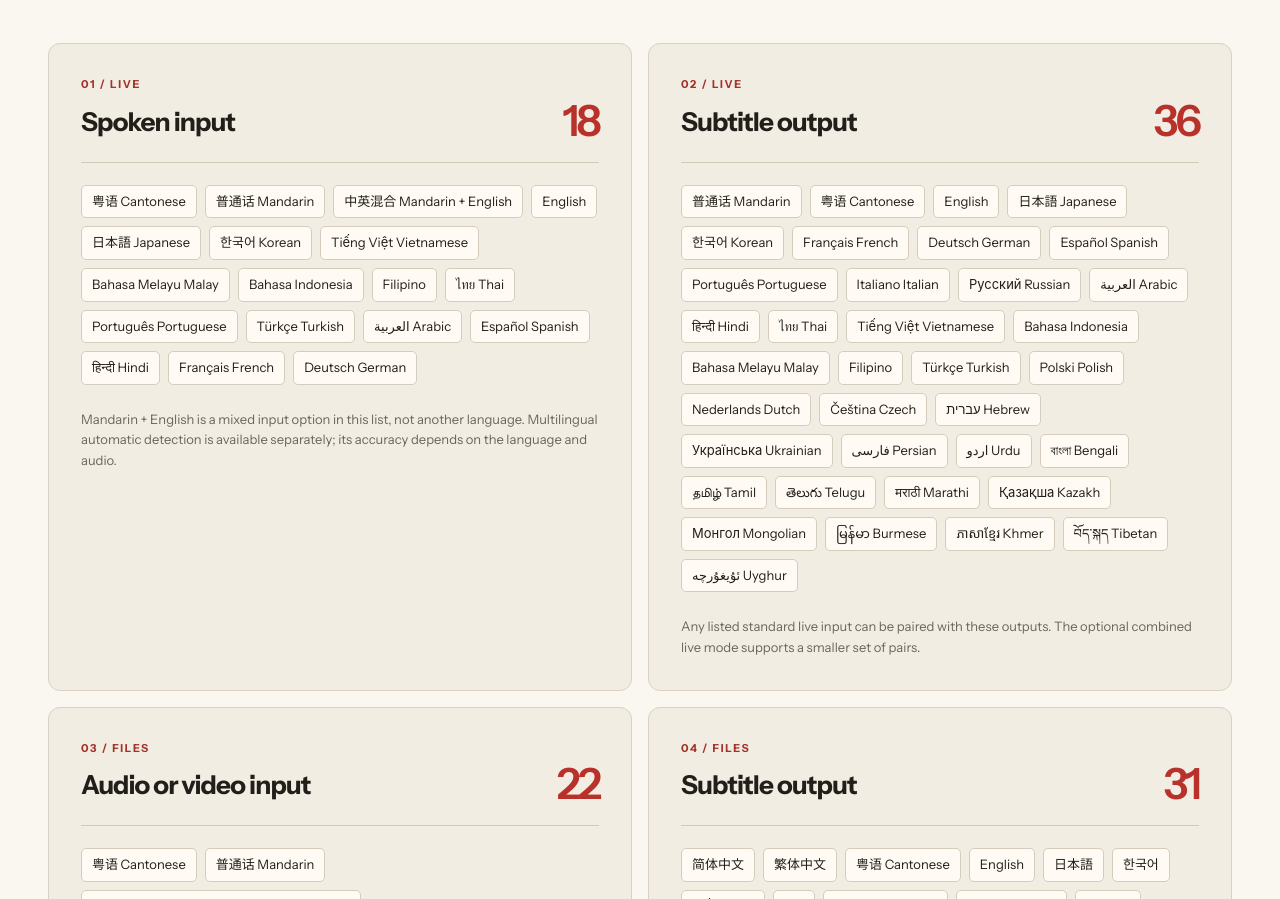
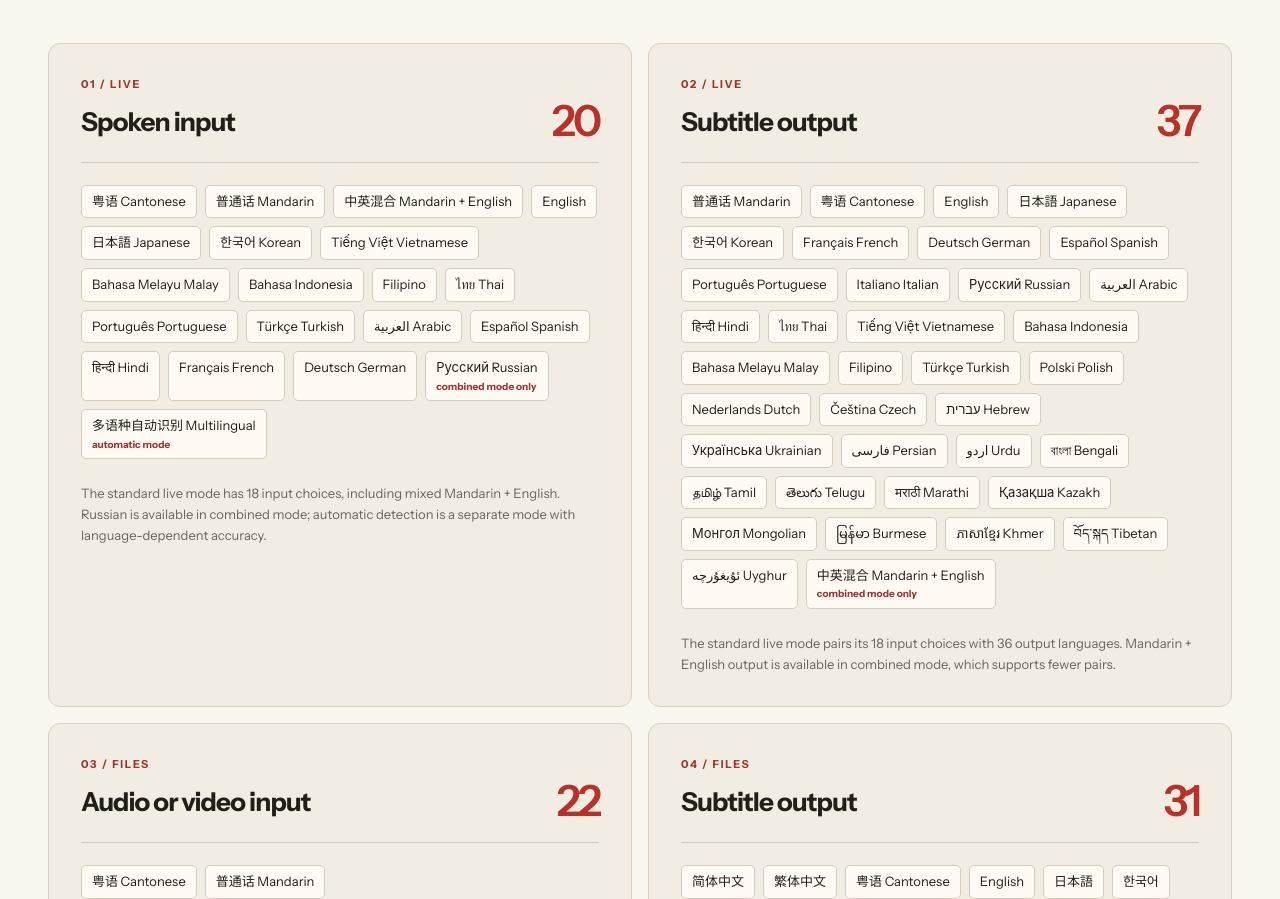
Before and after one commit to AlexLaFF/SeeSubtitles, a website: page web/site.html in a window 1280 px wide. Shown: the part 4041-4940 px from the top of the page. Drawn offline with Linux system fonts and the light colour scheme; no server answers; files whose address does not match are found by name.

Commit message:
Include alternate live language modes in reference

```diff
--- a/web/site-languages.js
+++ b/web/site-languages.js
@@ -72,6 +72,16 @@ globalThis.SITE_LANGUAGES = {
     {
       "code": "de",
       "label": "Deutsch German"
+    },
+    {
+      "code": "ru",
+      "label": "Русский Russian",
+      "mode": "combined"
+    },
+    {
+      "code": "auto",
+      "label": "多语种自动识别 Multilingual",
+      "mode": "automatic"
     }
   ],
   "liveOutput": [
@@ -218,6 +228,11 @@ globalThis.SITE_LANGUAGES = {
     {
       "code": "ug",
       "label": "ئۇيغۇرچە Uyghur"
+    },
+    {
+      "code": "zh_en",
+      "label": "中英混合 Mandarin + English",
+      "mode": "combined"
     }
   ],
   "fileInput": [
--- a/web/site.css
+++ b/web/site.css
@@ -148,6 +148,7 @@ body.site { margin: 0; background: #171613; color: #f1ece2; font: 16px/1.5 var(-
 .site .language-reference-card strong { color: #b8322b; font: 600 43px/1 var(--ui); letter-spacing: -.07em; }
 .site .language-list { display: flex; flex-wrap: wrap; gap: 8px; margin: 0; padding: 0; list-style: none; }
 .site .language-list li { border: 1px solid #d5ccbd; background: #fffbf4; padding: 7px 10px; border-radius: 5px; font-size: 13px; line-height: 1.35; }
+.site .language-list li small { display: block; color: #a3322b; font-size: 10px; font-weight: 700; margin-top: 3px; }
 .site .language-reference-card > p { color: #6b655a; font-size: 13px; line-height: 1.6; margin: 24px 0 0; }
 .site .files .kicker { color: #94700a; }.site .files h2 em { color: #9c7608; }.site .files .section-intro { color: #5d584e; margin: 28px 0 32px; }
 .site .files-grid { display: grid; grid-template-columns: .9fr 1.1fr; gap: 70px; align-items: center; }
--- a/web/site.html
+++ b/web/site.html
@@ -66,8 +66,8 @@
 <section class="section language-reference" id="languages" aria-labelledby="languages-title"><div class="wrap">
   <div class="language-reference-head"><p class="kicker" data-t="languages.kicker">THE FULL LANGUAGE LIST</p><h2 id="languages-title" data-t="languages.title">Know what you can subtitle.</h2><p data-t="languages.intro">Input is the language in the audio. Output is the subtitle language you choose. Live talks and uploaded files have different options, so we show both.</p></div>
   <div class="language-reference-grid">
-    <div class="language-reference-card"><div class="language-reference-card-head"><span data-t="languages.tag.live1">01 / LIVE</span><h3 data-t="languages.live.input">Spoken input</h3><strong id="liveInputCount"></strong></div><ul id="liveInputLanguages" class="language-list"></ul><p data-t="languages.live.input.note">Mandarin + English is a mixed input option in this list, not another language. Multilingual automatic detection is available separately; its accuracy depends on the language and audio.</p></div>
-    <div class="language-reference-card"><div class="language-reference-card-head"><span data-t="languages.tag.live2">02 / LIVE</span><h3 data-t="languages.live.output">Subtitle output</h3><strong id="liveOutputCount"></strong></div><ul id="liveOutputLanguages" class="language-list"></ul><p data-t="languages.live.output.note">Any listed standard live input can be paired with these outputs. The optional combined live mode supports a smaller set of pairs.</p></div>
+    <div class="language-reference-card"><div class="language-reference-card-head"><span data-t="languages.tag.live1">01 / LIVE</span><h3 data-t="languages.live.input">Spoken input</h3><strong id="liveInputCount"></strong></div><ul id="liveInputLanguages" class="language-list"></ul><p data-t="languages.live.input.note">The standard live mode has 18 input choices, including mixed Mandarin + English. Russian is available in combined mode; automatic detection is a separate mode with language-dependent accuracy.</p></div>
+    <div class="language-reference-card"><div class="language-reference-card-head"><span data-t="languages.tag.live2">02 / LIVE</span><h3 data-t="languages.live.output">Subtitle output</h3><strong id="liveOutputCount"></strong></div><ul id="liveOutputLanguages" class="language-list"></ul><p data-t="languages.live.output.note">The standard live mode pairs its 18 input choices with 36 output languages. Mandarin + English output is available in combined mode, which supports fewer pairs.</p></div>
     <div class="language-reference-card"><div class="language-reference-card-head"><span data-t="languages.tag.file3">03 / FILES</span><h3 data-t="languages.file.input">Audio or video input</h3><strong id="fileInputCount"></strong></div><ul id="fileInputLanguages" class="language-list"></ul><p data-t="languages.file.input.note">These are the selectable recognition options, including mixed-language, large-model and automatic modes.</p></div>
     <div class="language-reference-card"><div class="language-reference-card-head"><span data-t="languages.tag.file4">04 / FILES</span><h3 data-t="languages.file.output">Subtitle output</h3><strong id="fileOutputCount"></strong></div><ul id="fileOutputLanguages" class="language-list"></ul><p data-t="languages.file.output.note">You can also choose no translation and keep the original transcript.</p></div>
   </div>
--- a/web/site.js
+++ b/web/site.js
@@ -28,8 +28,9 @@
       'languages.tag.file3': '03 / 文件', 'languages.tag.file4': '04 / 文件',
       'languages.live.input': '讲话输入语言', 'languages.live.output': '字幕输出语言',
       'languages.file.input': '音视频输入语言', 'languages.file.output': '字幕输出语言',
-      'languages.live.input.note': '列表中的“普通话 + 英语”是混合输入选项，不是另一种语言。也可选多语种自动识别；效果取决于语言和音频质量。',
-      'languages.live.output.note': '标准实时模式中，上列任一输入选项均可搭配这些字幕语言。可选的合并实时模式支持的组合较少。',
+      'languages.live.input.note': '标准实时模式有 18 个输入选项，包括“普通话 + 英语”混合输入。俄语仅限合并模式；自动识别是独立模式，效果因语言而异。',
+      'languages.live.output.note': '标准实时模式的 18 个输入选项可搭配 36 种输出语言。“普通话 + 英语”输出仅限合并模式，该模式支持的组合较少。',
+      'languages.mode.combined': '仅合并模式', 'languages.mode.automatic': '自动识别模式',
       'languages.file.input.note': '这里列出所有可选的识别选项，包括混合语言、大模型和自动识别模式。',
       'languages.file.output.note': '也可以不翻译，只保留原文字幕。',
       'product.kicker': '01 / 实时体验', 'product.h2': '一个人讲。<br><em>全场都跟上。</em>',
@@ -75,6 +76,7 @@
     },
   };
   T.en = {
+    'languages.mode.combined': 'combined mode only', 'languages.mode.automatic': 'automatic mode',
     'form.sent': 'Thanks. We will reply to {email}.', 'form.err': 'Please give an email address we can reply to.',
     'dl.version': 'See Subtitles {version} · macOS 13 or later, Apple silicon', 'dl.none': 'No build is published for download yet; log in or request an account.',
     'dl.preview': 'Local preview · downloads and account requests work at seesubtitles.com.',
@@ -197,10 +199,15 @@
     ]) {
       const ul = $(id);
       ul.replaceChildren();
-      for (const { code, label } of lists[key]) {
+      for (const { code, label, mode } of lists[key]) {
         const li = document.createElement('li');
         li.dataset.code = code;
         li.textContent = label;
+        if (mode) {
+          const badge = document.createElement('small');
+          badge.textContent = msg(`languages.mode.${mode}`);
+          li.appendChild(badge);
+        }
         ul.appendChild(li);
       }
       $(`${key}Count`).textContent = String(lists[key].length).padStart(2, '0');
@@ -223,6 +230,7 @@
     applyMode();
     document.title = lang === 'en' ? 'See Subtitles — Make every word land' : 'See Subtitles — 让每句话都被看见';
     showLanguagePair();
+    renderLanguageReference();
   }
   $('lang').addEventListener('click', (e) => { const b = e.target.closest('button'); if (b) setLang(b.dataset.lang); });
 
@@ -400,7 +408,6 @@
   try { saved = localStorage.getItem('site.lang') || ''; } catch { /* none */ }
   if (!saved) { const nav = (navigator.language || '').toLowerCase(); saved = /^zh/.test(nav) ? 'zh-Hans' : 'en'; }
   setLang(saved);
-  renderLanguageReference();
   startLanguageRotation();
   loadLanguagePairs();
 })();
```
Also changed, not shown: web/generate-site-languages.js (+11 -2 lines).
